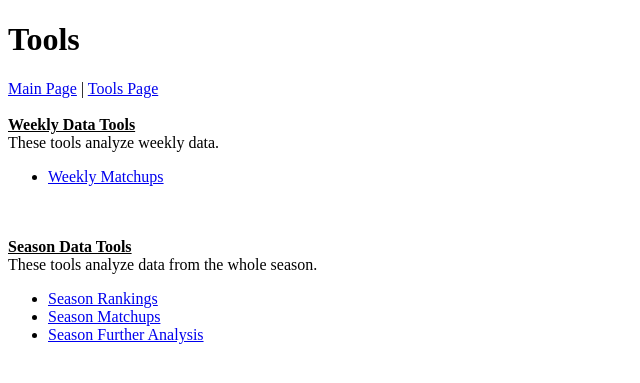
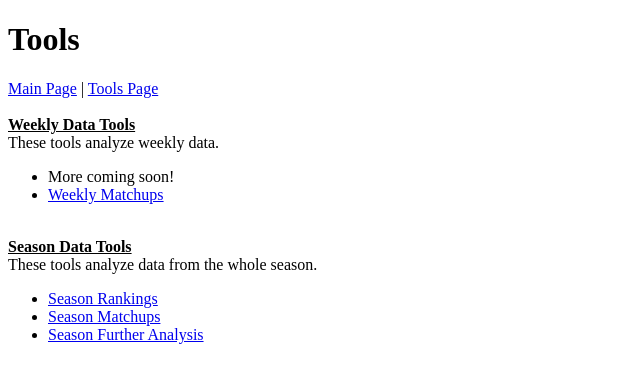
Before and after one commit to wcrasta/ESPN-Fantasy-Basketball, a Flask app: template templates/tools.html in a window 1280 px wide. Shown: the top 383 px of the page, without its empty margins (0-640 px from the left). Run offline with Flask 2, Linux system fonts and the light colour scheme; the template is opened without the code that fills it, so the values that code supplies are empty; parts of the project's set-up code (start-up, migrations or seed data) failed here and were passed over.

Commit message:
Work in progress

```diff
--- a/templates/tools.html
+++ b/templates/tools.html
@@ -12,9 +12,10 @@
 <strong><u>Weekly Data Tools</u></strong> <br />
 These tools analyze weekly data.
 <ul>
+    <li>More coming soon!</li>
     <li><a href = '{{ url_for('app2_object.weekly_matchups', leagueId=leagueId, seasonId=seasonId) }}'>Weekly Matchups</a><br /></li>
 </ul>
-<br /><br />
+<br />
 <strong><u>Season Data Tools</u></strong> <br />
 These tools analyze data from the whole season.<br />
 <ul>
```
